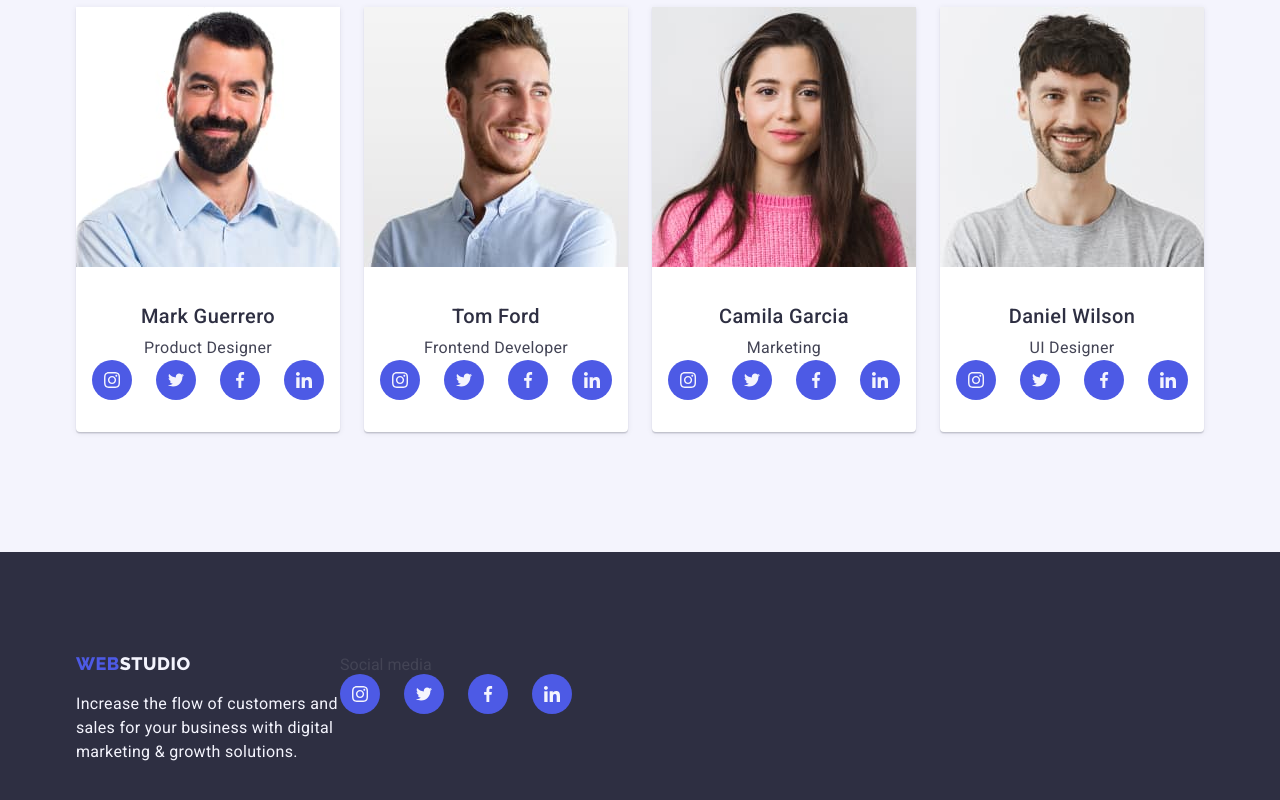
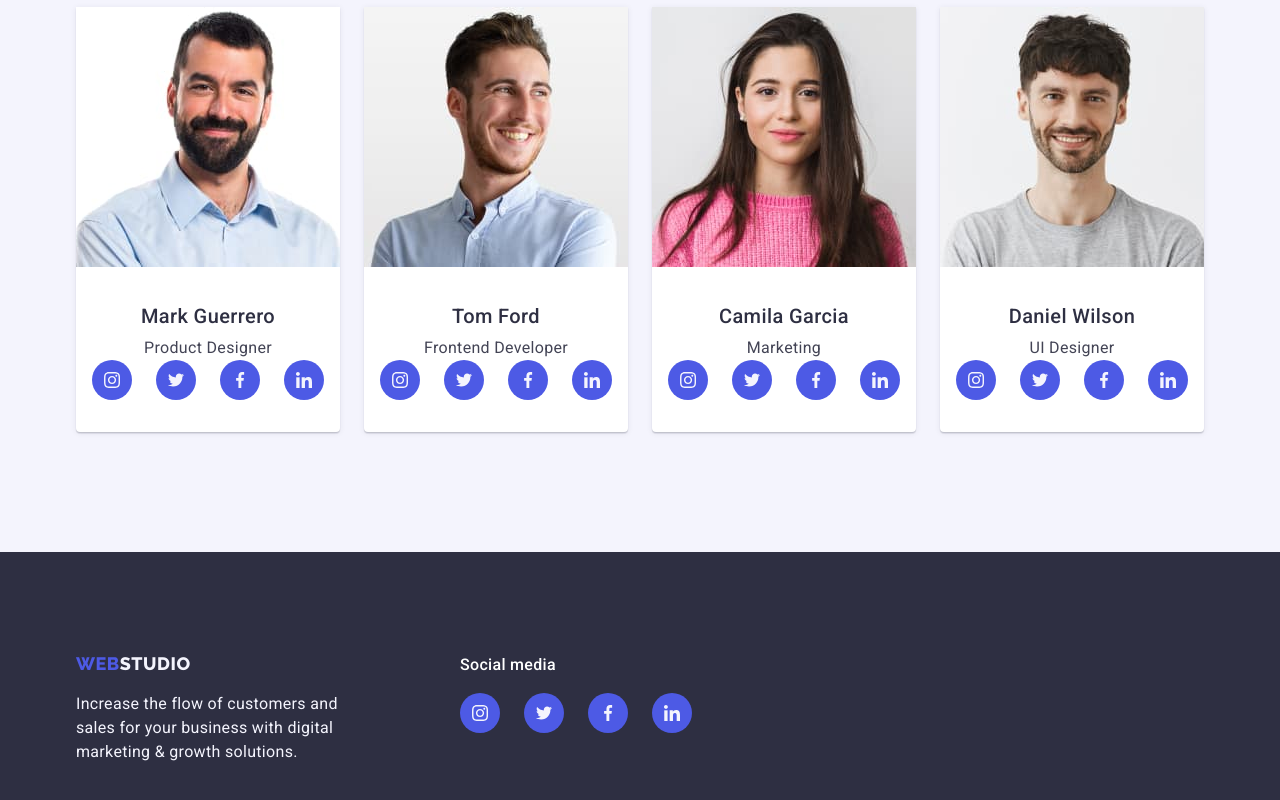
Before and after one commit to sherwinmanosa/goit-markup-hw-04, a plain HTML site: page index.html in a window 1280 px wide. Shown: the part 1921-2721 px from the top of the page. Drawn offline with nearby package versions, Linux system fonts and the light colour scheme.

Commit message:
Update style.css

```diff
--- a/css/style.css
+++ b/css/style.css
@@ -382,7 +382,7 @@ body {
   align-items: baseline;
 }
 
-.footer-social-media {
+.footer-container-logo {
   margin-right: 120px;
 }
 
@@ -424,6 +424,14 @@ body {
   letter-spacing: 0.32px;
   color: var(--cloud);
   max-width: 264px;
+}
+
+.footer-social-media-title {
+  font-weight: 500;
+  line-height: 1.5;
+  letter-spacing: 0.02em;
+  color: var(--white);
+  margin-bottom: 16px;
 }
 
 /* Portfolio */
```
